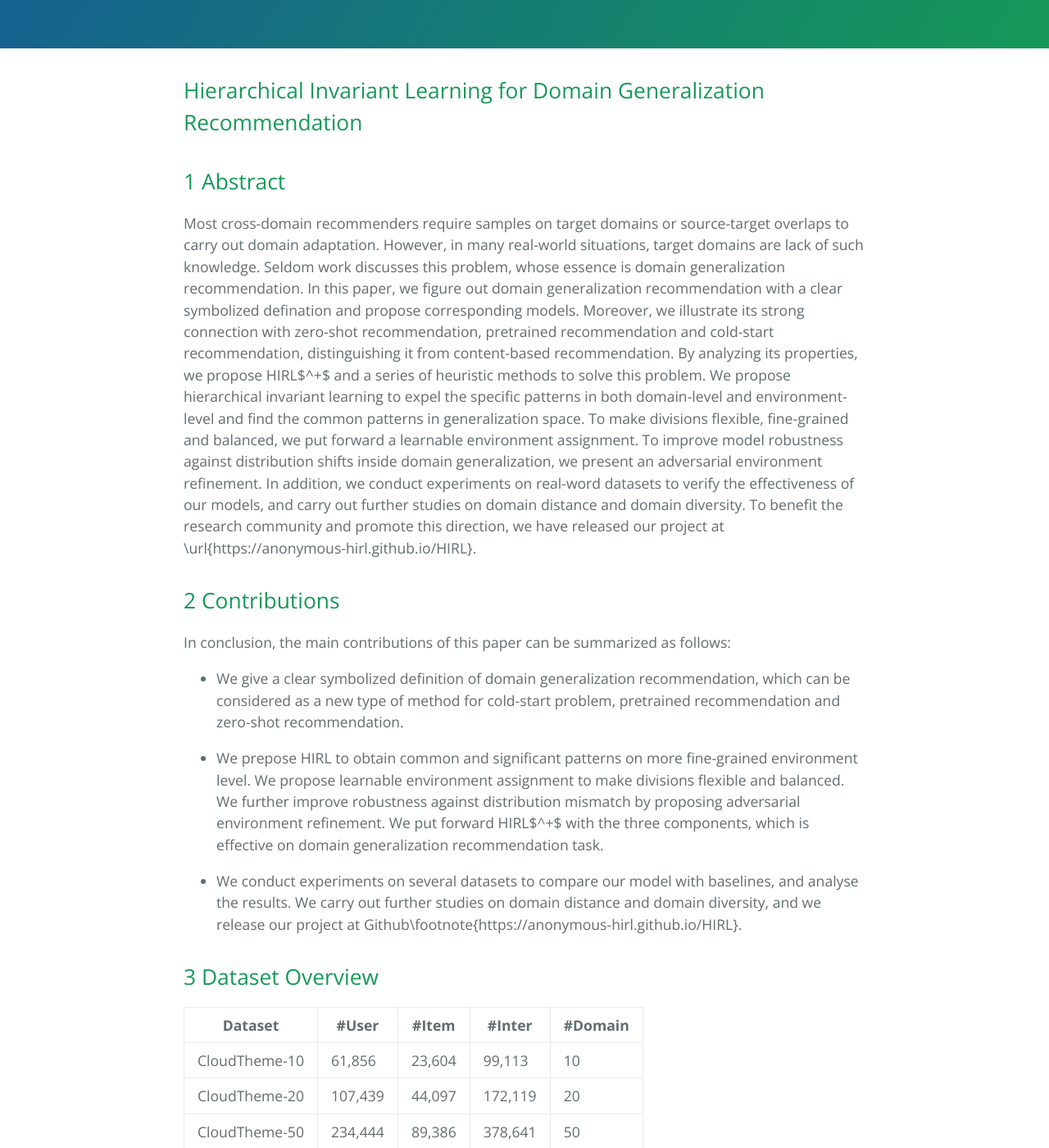
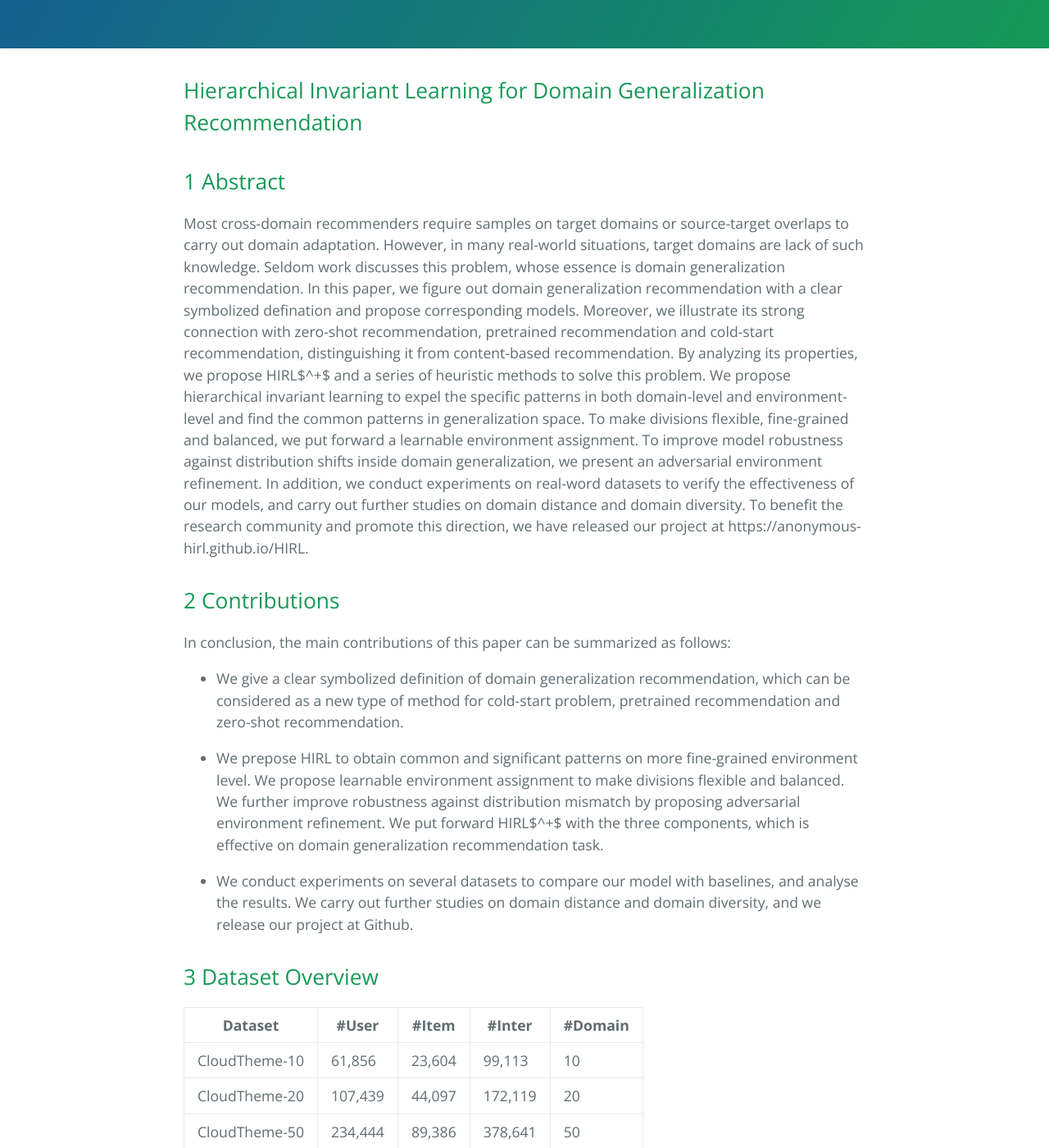
Before and after one commit to CreaterLL/HIRL, a Jekyll site: the page built from index.md, in a window 1280 px wide and 1400 px high, scrolled down 402 px. Shown: the whole window at 82% size. Built offline with Jekyll 4.4.1, drawn with Linux system fonts in a browser that asks for light colours.

Commit message:
Update index.md

```diff
--- a/index.md
+++ b/index.md
@@ -6,7 +6,7 @@ layout: default
 
 ## 1 Abstract
 
-Most cross-domain recommenders require samples on target domains or source-target overlaps to carry out domain adaptation. However, in many real-world situations, target domains are lack of such knowledge. Seldom work discusses this problem, whose essence is domain generalization recommendation. In this paper, we figure out domain generalization recommendation with a clear symbolized defination and propose corresponding models. Moreover, we illustrate its strong connection with zero-shot recommendation, pretrained recommendation and cold-start recommendation, distinguishing it from content-based recommendation. By analyzing its properties, we propose HIRL$^+$ and a series of heuristic methods to solve this problem. We propose hierarchical invariant learning to expel the specific patterns in both domain-level and environment-level and find the common patterns in generalization space. To make divisions flexible, fine-grained and balanced, we put forward a learnable environment assignment. To improve model robustness against distribution shifts inside domain generalization, we present an adversarial environment refinement. In addition, we conduct experiments on real-word datasets to verify the effectiveness of our models, and carry out further studies on domain distance and domain diversity. To benefit the research community and promote this direction, we have released our project at \url{https://anonymous-hirl.github.io/HIRL}.
+Most cross-domain recommenders require samples on target domains or source-target overlaps to carry out domain adaptation. However, in many real-world situations, target domains are lack of such knowledge. Seldom work discusses this problem, whose essence is domain generalization recommendation. In this paper, we figure out domain generalization recommendation with a clear symbolized defination and propose corresponding models. Moreover, we illustrate its strong connection with zero-shot recommendation, pretrained recommendation and cold-start recommendation, distinguishing it from content-based recommendation. By analyzing its properties, we propose HIRL$^+$ and a series of heuristic methods to solve this problem. We propose hierarchical invariant learning to expel the specific patterns in both domain-level and environment-level and find the common patterns in generalization space. To make divisions flexible, fine-grained and balanced, we put forward a learnable environment assignment. To improve model robustness against distribution shifts inside domain generalization, we present an adversarial environment refinement. In addition, we conduct experiments on real-word datasets to verify the effectiveness of our models, and carry out further studies on domain distance and domain diversity. To benefit the research community and promote this direction, we have released our project at https://anonymous-hirl.github.io/HIRL.
 
 ## 2 Contributions
 
@@ -16,7 +16,7 @@ In conclusion, the main contributions of this paper can be summarized as follows
 
 - We prepose HIRL to obtain common and significant patterns on more fine-grained environment level. We propose learnable environment assignment to make divisions flexible and balanced. We further improve robustness against distribution mismatch by proposing adversarial environment refinement. We put forward HIRL$^+$ with the three components, which is effective on domain generalization recommendation task.
 
-- We conduct experiments on several datasets to compare our model with baselines, and analyse the results. We carry out further studies on domain distance and domain diversity, and we release our project at Github\footnote{https://anonymous-hirl.github.io/HIRL}.
+- We conduct experiments on several datasets to compare our model with baselines, and analyse the results. We carry out further studies on domain distance and domain diversity, and we release our project at Github.
 
 ## 3 Dataset Overview
 
```
